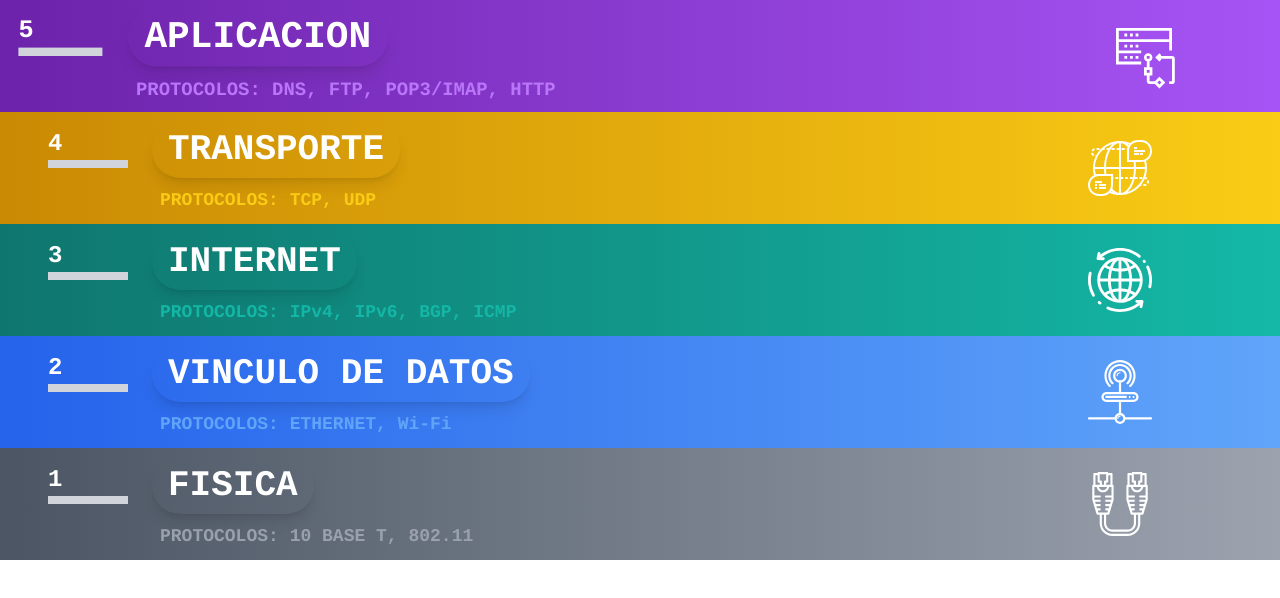
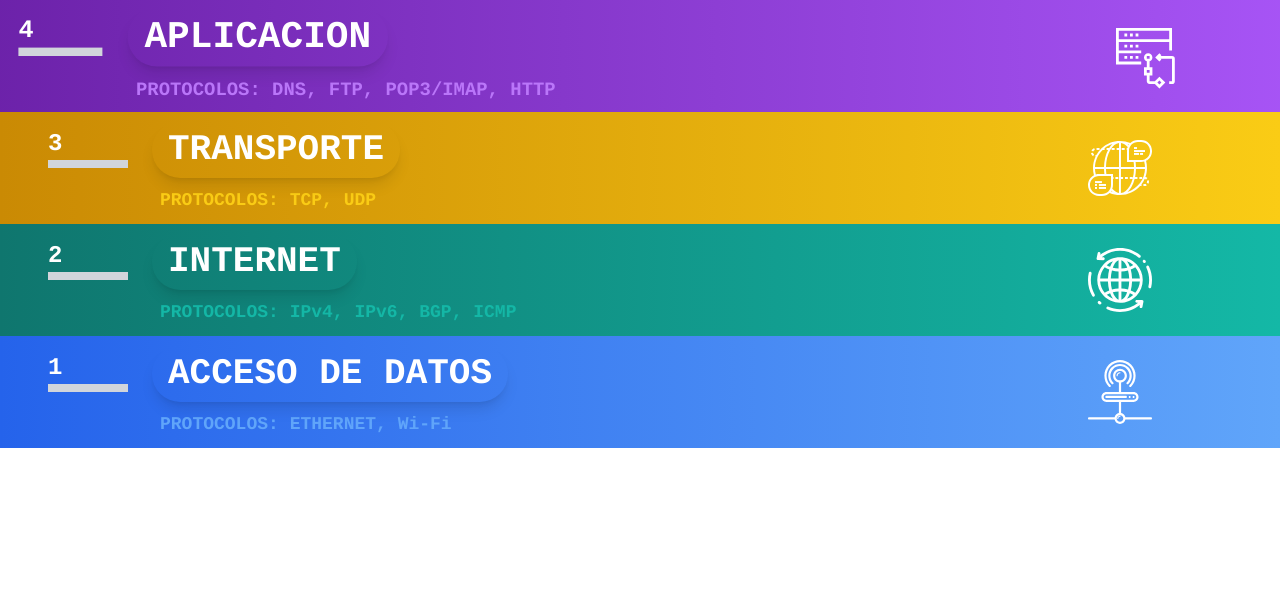
Before and after one commit to KennyASG/modelo_osi_tcp, a React (Vite) app: page /modelotcpip in a window 1280 px wide. Shown: the top 598 px of the page. Built offline with nearby package versions, Linux system fonts and the light colour scheme.

Commit message:
UPDATE: redimension de capa 1 modelo tcp

```diff
--- a/src/App.jsx
+++ b/src/App.jsx
@@ -7,6 +7,7 @@ function App() {
   const [view, setView] = useState('osi');
   const [checked, setChecked] = useState(true);
   const [expandApplicationLayer, setExpandApplicationLayer] = useState(false);
+  const [expandDataAccessLayer, setExpandDataAccessLayer] = useState(false);
 
   const handleToggleChange = (nextChecked) => {
     setChecked(nextChecked);
@@ -16,6 +17,7 @@ function App() {
   const handleCompareClick = () => {
     setView('compare');
     setExpandApplicationLayer(true);
+    setExpandDataAccessLayer(true);
   };
 
   return (
@@ -55,16 +57,14 @@ function App() {
       </div>
 
       {view === 'osi' && <div className="w-full"><ModeloOSI expandApplicationLayer={expandApplicationLayer} /></div>}
-      {view === 'tcp' && <div className="w-full"><Modelotcpip expandApplicationLayer={expandApplicationLayer} /></div>}
+      {view === 'tcp' && <div className="w-full"><Modelotcpip expandApplicationLayer={expandApplicationLayer} expandDataAccessLayer={expandDataAccessLayer} /></div>}
       {view === 'compare' && (
-        <div className="flex w-full">
+        <div className="flex w-full mt-10">
           <div className="w-1/2">
-            <h2 className="text-center text-2xl font-bold text-white">Modelo OSI</h2>
             <ModeloOSI expandApplicationLayer={expandApplicationLayer} />
           </div>
           <div className="w-1/2">
-            <h2 className="text-center text-2xl font-bold text-white">Modelo TCP/IP</h2>
-            <Modelotcpip expandApplicationLayer={expandApplicationLayer} />
+            <Modelotcpip expandApplicationLayer={expandApplicationLayer} expandDataAccessLayer={expandDataAccessLayer} />
           </div>
         </div>
       )}
--- a/src/components/modelotcpip.jsx
+++ b/src/components/modelotcpip.jsx
@@ -3,7 +3,7 @@ import React from "react";
 
 const layers = [
   {
-    id: 5,
+    id: 4,
     title: "APLICACION",
     protocols: "DNS, FTP, POP3/IMAP, HTTP",
     bgColor: "bg-gradient-to-r from-purple-800 to-purple-500",
@@ -11,7 +11,7 @@ const layers = [
     imgSrc: "/aplicaciontcp.svg",
   },
   {
-    id: 4,
+    id: 3,
     title: "TRANSPORTE",
     protocols: "TCP, UDP",
     bgColor: "bg-gradient-to-r from-yellow-600 to-yellow-400",
@@ -19,7 +19,7 @@ const layers = [
     imgSrc: "/transporttcp.svg",
   },
   {
-    id: 3,
+    id: 2,
     title: "INTERNET",
     protocols: "IPv4, IPv6, BGP, ICMP",
     bgColor: "bg-gradient-to-r from-teal-700 to-teal-500",
@@ -27,30 +27,28 @@ const layers = [
     imgSrc: "/internettcp.svg",
   },
   {
-    id: 2,
-    title: "VINCULO DE DATOS",
+    id: 1,
+    title: "ACCESO DE DATOS",
     protocols: "ETHERNET, Wi-Fi",
     bgColor: "bg-gradient-to-r from-blue-600 to-blue-400",
     textColor: "text-[#60A5FA]",
     imgSrc: "/datalinktcp.svg",
-  },
-  {
-    id: 1,
-    title: "FISICA",
-    protocols: "10 BASE T, 802.11",
-    bgColor: "bg-gradient-to-r from-gray-600 to-gray-400",
-    textColor: "text-[#9AA1AD]",
-    imgSrc: "/physicaltcp.svg",
-  },
+  }
 ];
 
-const Modelotcpip = ({ expandApplicationLayer }) => {
+const Modelotcpip = ({ expandApplicationLayer, expandDataAccessLayer }) => {
   return (
     <div className="flex flex-col items-center justify-center w-full overflow-hidden">
       {layers.map((layer) => (
         <div
           key={layer.id}
-          className={`w-full ${expandApplicationLayer && layer.id === 5 ? 'h-[21.8rem]' : 'h-28'} ${layer.bgColor} text-white flex items-center relative px-4 py-4 transition transform duration-300 hover:scale-105 hover:shadow-2xl`}
+          className={`w-full ${
+            expandApplicationLayer && layer.id === 4
+              ? 'h-[21.8rem]' // Tres veces el tamaño original
+              : expandDataAccessLayer && layer.id === 1
+              ? 'h-56' // Dos veces el tamaño original
+              : 'h-28'
+          } ${layer.bgColor} text-white flex items-center relative px-4 py-4 transition transform duration-300 hover:scale-105 hover:shadow-2xl`}
         >
           <div className="absolute left-12 top-4 text-2xl font-bold">
             {layer.id}
```
